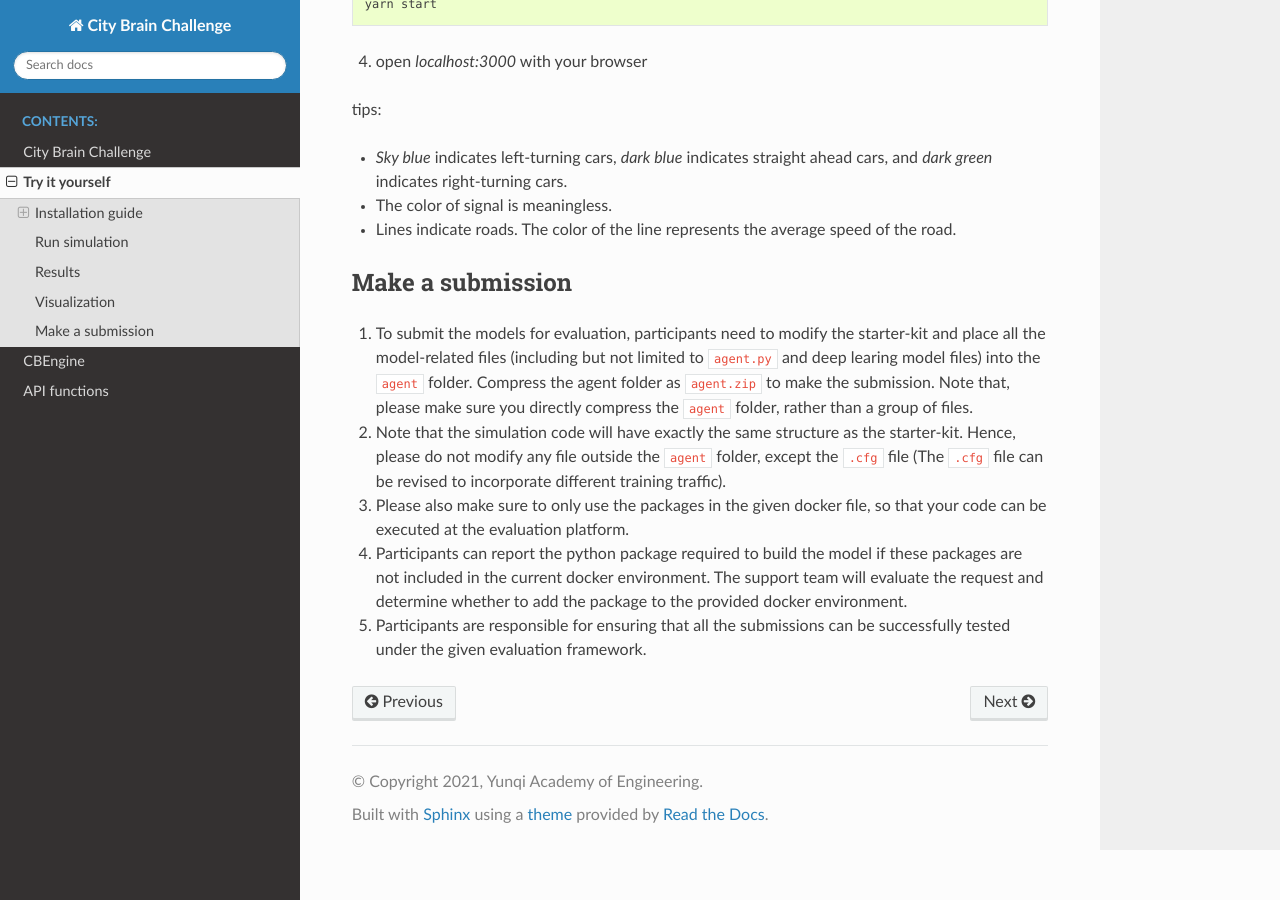
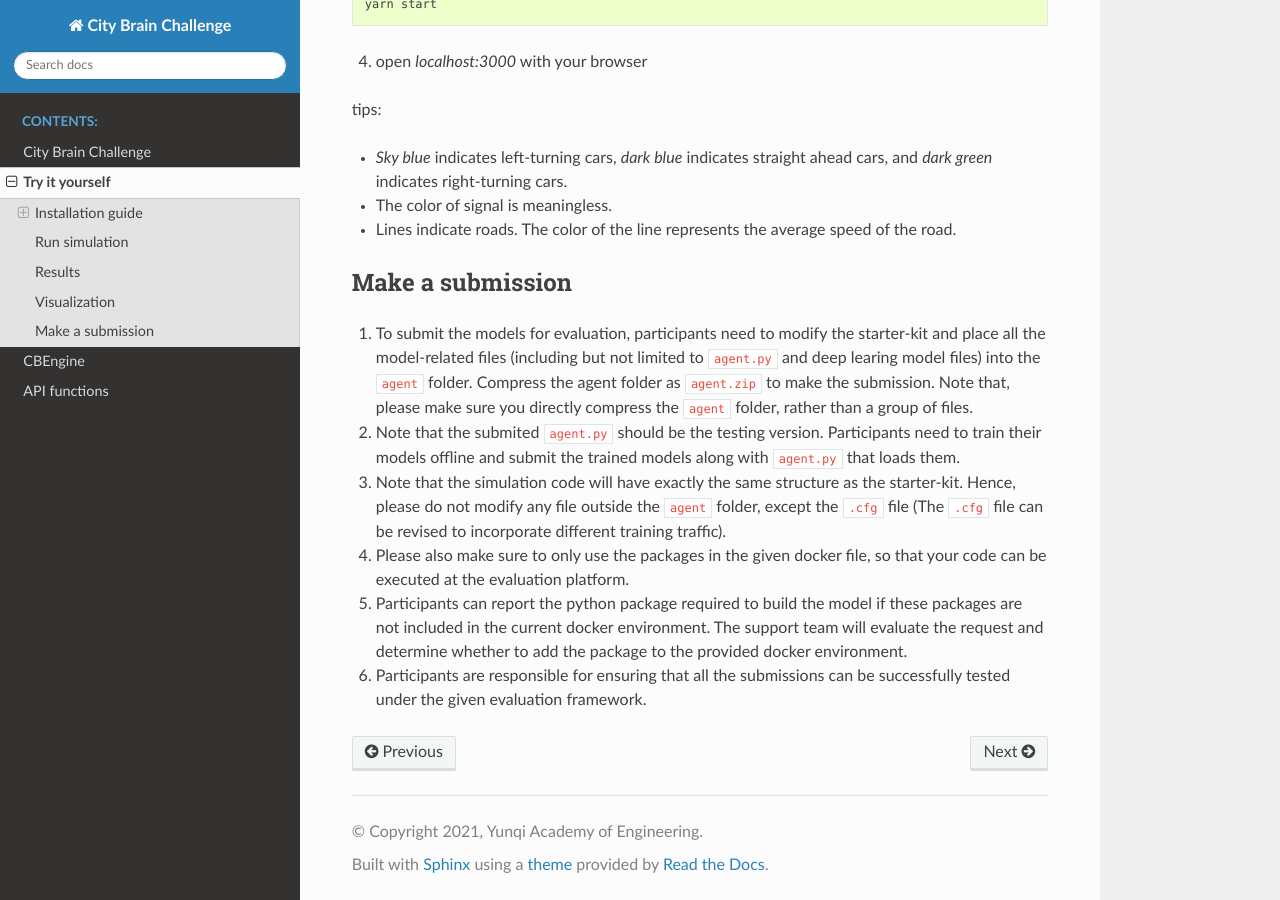
Before and after one commit to CityBrainChallenge/KDDCup2021-CityBrainChallenge, a Sphinx documentation site: the page built from docs/try-it-yourself.rst, in a window 1280 px wide and 900 px high, scrolled down 3233 px. Built offline with Sphinx 7.4.7 and the Read the Docs theme 2.0.0, drawn with Linux system fonts in a browser that asks for light colours.

Commit message:
update submission instructions

```diff
--- a/docs/try-it-yourself.rst
+++ b/docs/try-it-yourself.rst
@@ -196,10 +196,12 @@ Make a submission
 
 1. To submit the models for evaluation, participants need to modify the starter-kit and place all the model-related files (including but not limited to ``agent.py`` and deep learing model files) into the ``agent`` folder. Compress the agent folder as ``agent.zip`` to make the submission. Note that, please make sure you directly compress the ``agent`` folder, rather than a group of files.
 
-2. Note that the simulation code will have exactly the same structure as the starter-kit. Hence, please do not modify any file outside the ``agent`` folder, except the ``.cfg`` file (The ``.cfg`` file can be revised to incorporate different training traffic).
+2. Note that the submited ``agent.py`` should be the testing version. Participants need to train their models offline and submit the trained models along with ``agent.py`` that loads them.
 
-3. Please also make sure to only use the packages in the given docker file, so that your code can be executed at the evaluation platform.
+3. Note that the simulation code will have exactly the same structure as the starter-kit. Hence, please do not modify any file outside the ``agent`` folder, except the ``.cfg`` file (The ``.cfg`` file can be revised to incorporate different training traffic).
 
-4. Participants can report the python package required to build the model if these packages are not included in the current docker environment. The support team will evaluate the request and determine whether to add the package to the provided docker environment.
+4. Please also make sure to only use the packages in the given docker file, so that your code can be executed at the evaluation platform.
 
-5. Participants are responsible for ensuring that all the submissions can be successfully tested under the given evaluation framework.
+5. Participants can report the python package required to build the model if these packages are not included in the current docker environment. The support team will evaluate the request and determine whether to add the package to the provided docker environment.
+
+6. Participants are responsible for ensuring that all the submissions can be successfully tested under the given evaluation framework.
```
